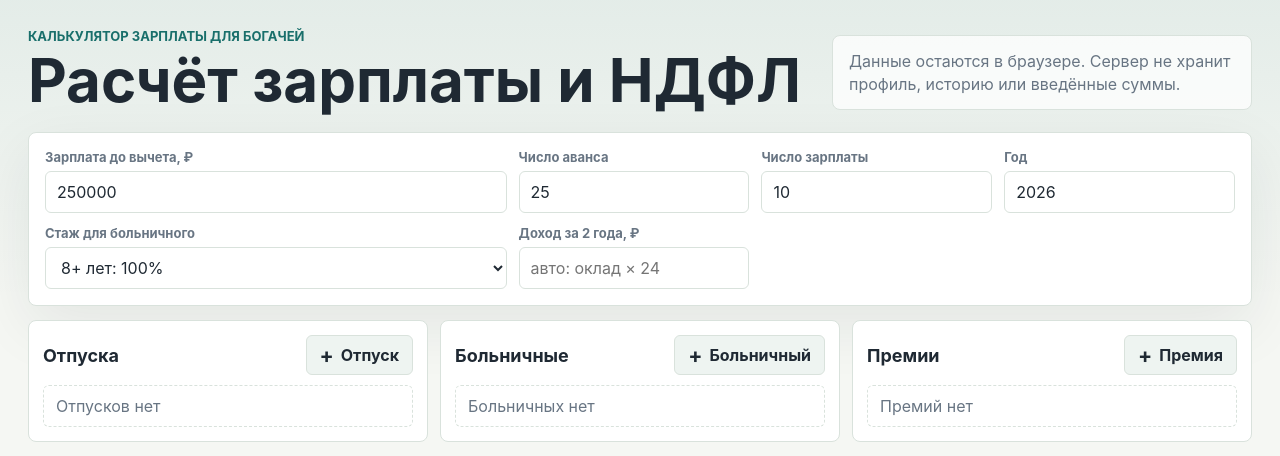
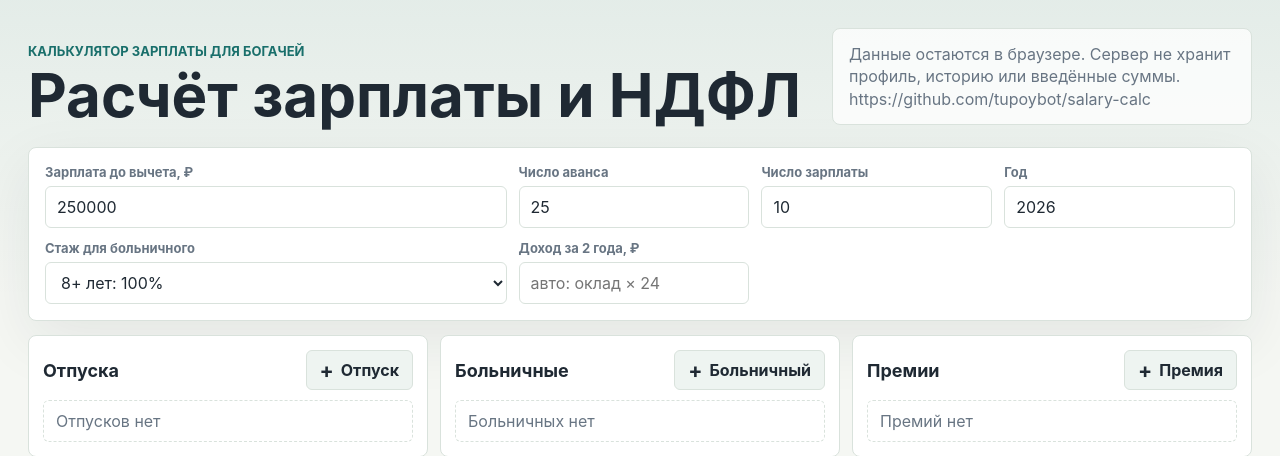
Before and after one commit to tupoybot/salary-calc, a Flask app: page / in a window 1280 px wide. Shown: the top 456 px of the page. Run offline with Flask 3, Linux system fonts and the light colour scheme; data that the repository does not hold is empty.

Commit message:
add links

```diff
--- a/app/templates/index.html
+++ b/app/templates/index.html
@@ -15,7 +15,7 @@
             <h1 id="title">Расчёт зарплаты и НДФЛ</h1>
           </div>
           <div class="privacy-note">
-            Данные остаются в браузере. Сервер не хранит профиль, историю или введённые суммы.
+            Данные остаются в браузере. Сервер не хранит профиль, историю или введённые суммы. https://github.com/tupoybot/salary-calc
           </div>
         </div>
 
```
Also changed, not shown: README.md.
